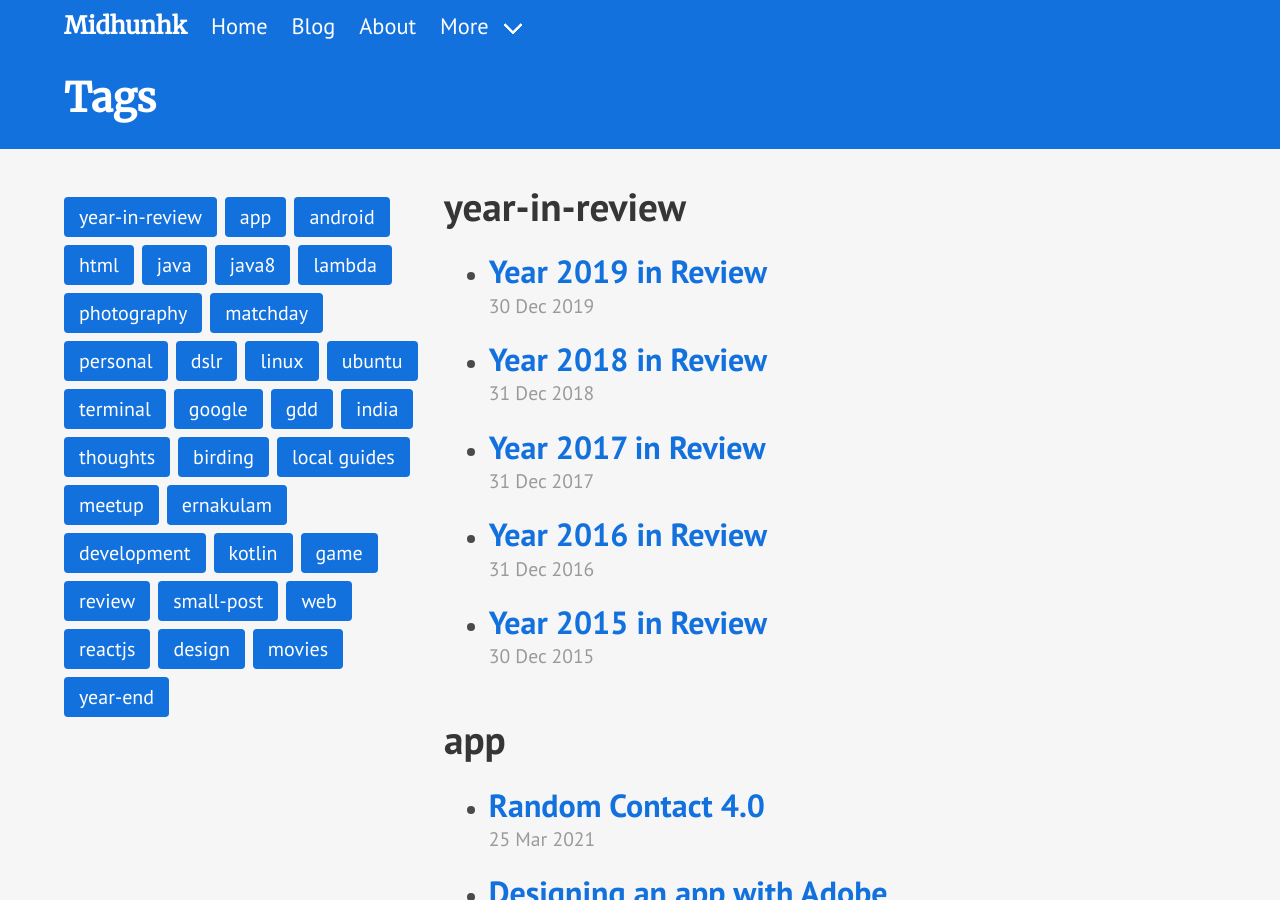
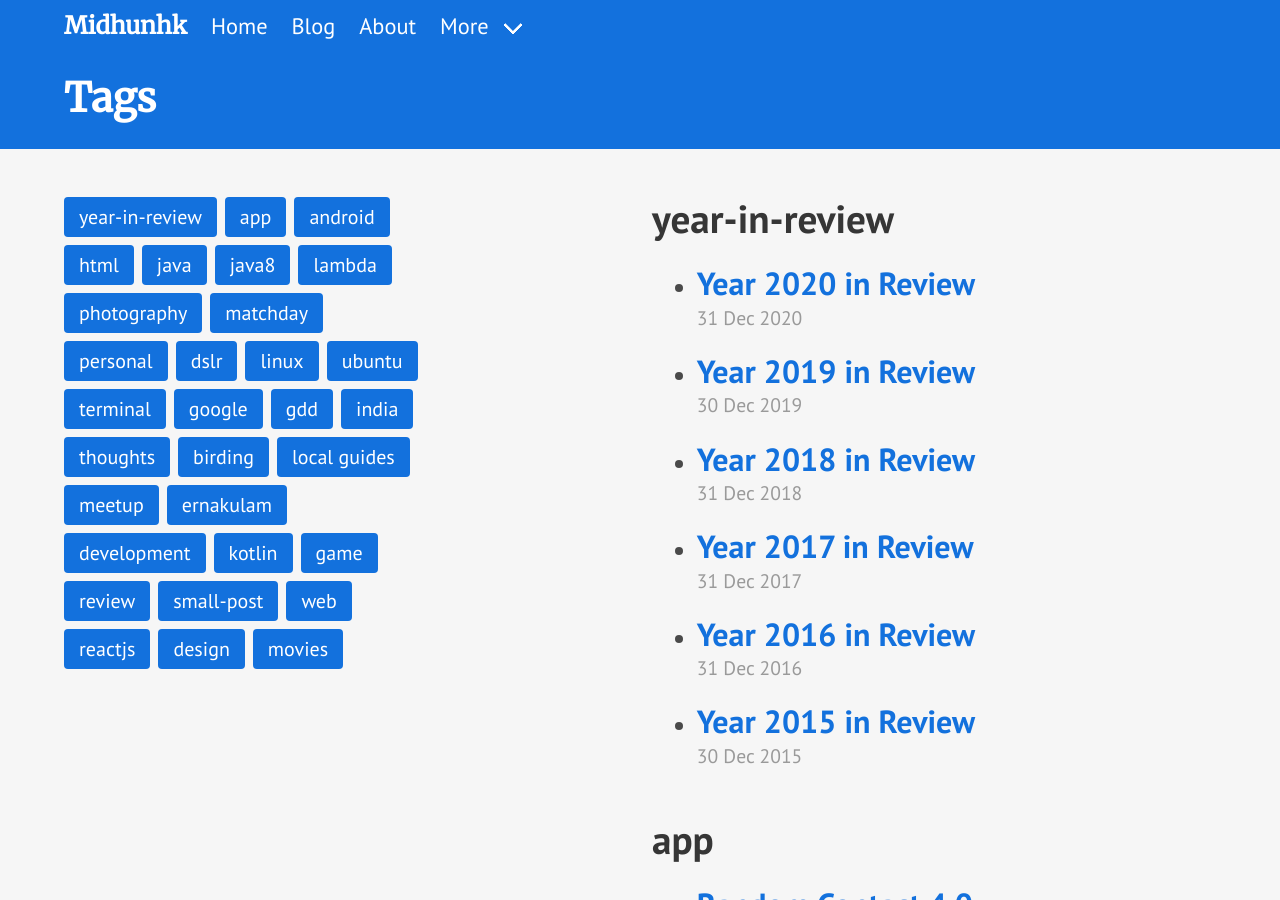
Before and after one commit to midhunhk/midhunhk.github.io, a Jekyll site: the page built from tags.html, in a window 1280 px wide and 900 px high. Built offline with Jekyll 4.4.1, drawn with Linux system fonts in a browser that asks for light colours; nearby versions of some CDN libraries; a style sheet for code colours, icons or effects is not loaded; some of the changed text lies outside the part shown.

Commit message:
update tags

```diff
--- a/_posts/2020-12-31-year-2020-in-review.md
+++ b/_posts/2020-12-31-year-2020-in-review.md
@@ -4,7 +4,7 @@
 category: Personal
 featured: /public/images/2020/12/fall_2020.jpg
 featured_hero: true
-tags: [year-end]
+tags: [year-in-review]
 ---
 2020 was looked upon as the start of a new decade and we were all looking forward to a great and prosperous year. However it has been more of a reset.
 
--- a/categories.html
+++ b/categories.html
@@ -6,6 +6,7 @@
 
 <div class="tags-expo">
     <div class="columns">
+
         <div class="column is-4">
             <div class="tags">
                 {% for category in site.categories %}
@@ -13,7 +14,7 @@
                 {% endfor %}
             </div>
         </div>
-        <div class="column is-8">
+        <div class="column is-6 is-offset-2">
             <div class="tags-expo-section">
                 {% for category in site.categories %}
                 <h2 id="{{ category[0] | slugify }}">{{ category[0] }}</h2>
@@ -30,5 +31,6 @@
                 {% endfor %}
             </div>
         </div>
+
     </div>
   </div>
--- a/tags.html
+++ b/tags.html
@@ -5,6 +5,7 @@
 ---
 
 <div class="tags-expo">
+
   <div class="columns">
     <div class="column is-4">
       <div class="tags">
@@ -14,8 +15,7 @@
       </div>
     </div>
 
-    <div class="columns">
-      <div class="column is-8">
+      <div class="column is-6 is-offset-2">
         <div class="tags-expo-section">
           {% for tag in site.tags %}
           <h2 id="{{ tag[0] | slugify }}">{{ tag[0] }}</h2>
@@ -32,5 +32,6 @@
           {% endfor %}
         </div>
       </div>
+
     </div>
 </div>
```
Lines whose indentation alone changed are shown as unchanged.
